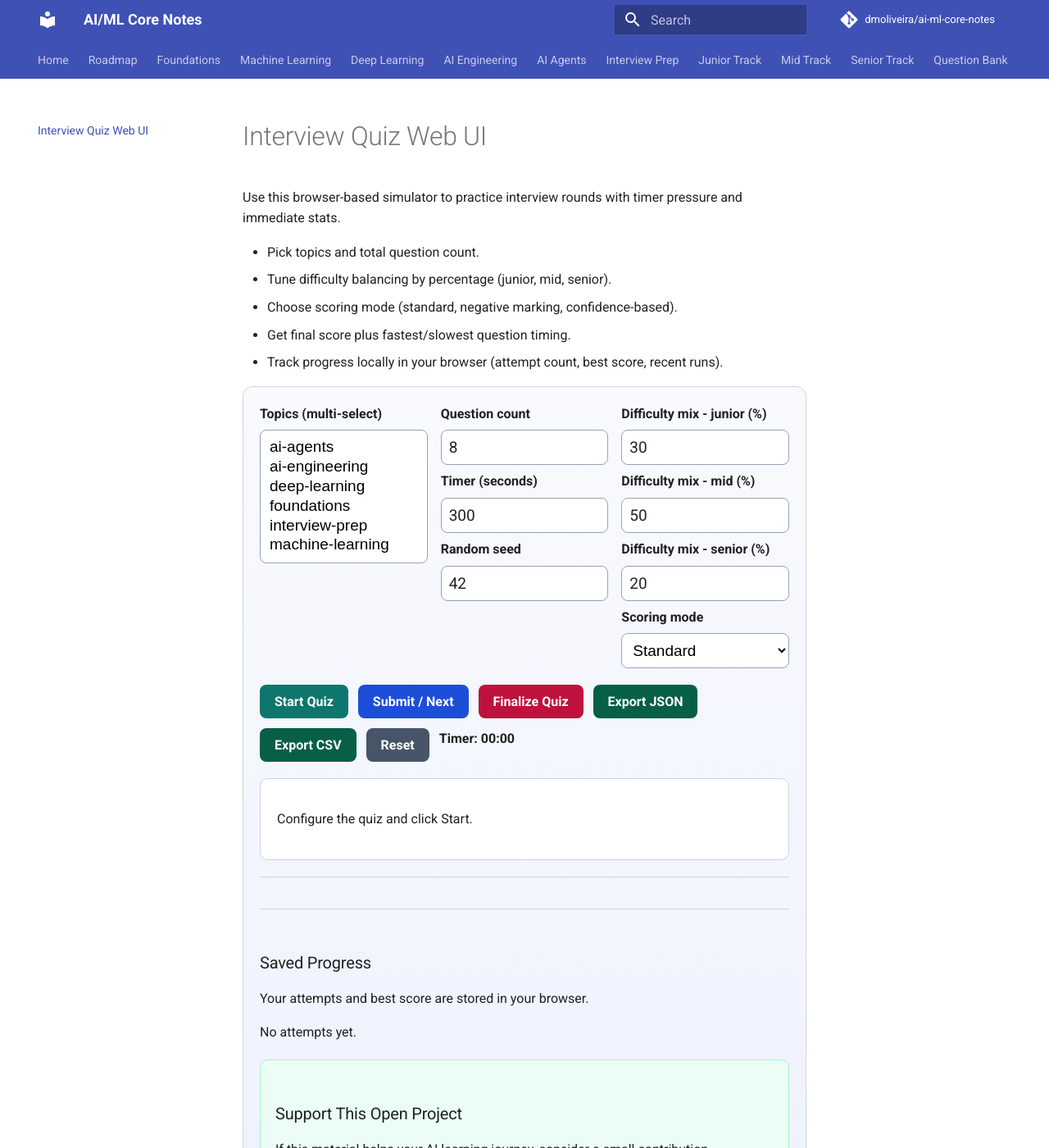
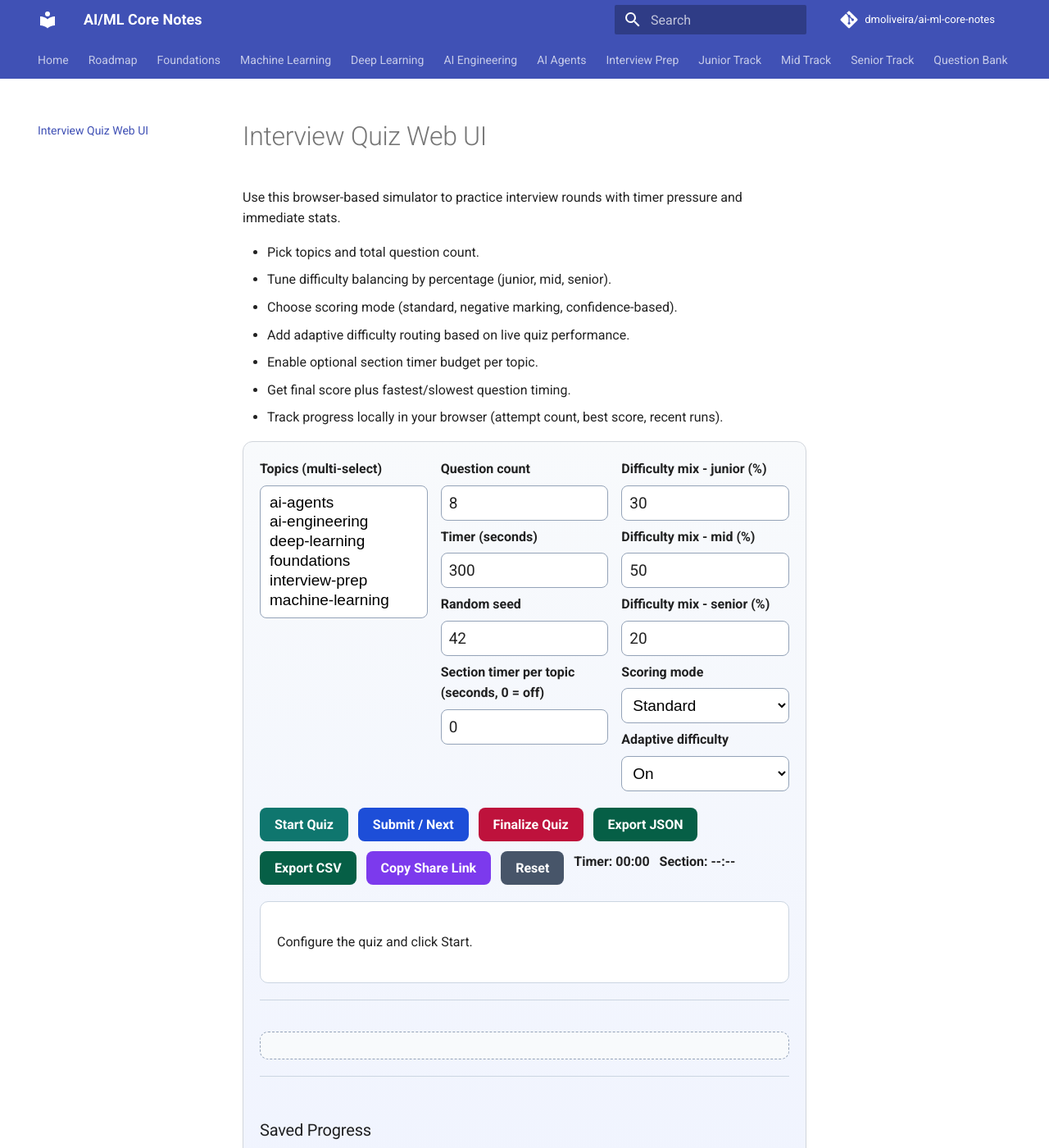
Before and after one commit to dmoliveira/ai-ml-core-notes, an MkDocs documentation site: the page built from docs/practice/quiz-web.md, in a window 1280 px wide and 1400 px high. Shown: the whole window at 82% size. Built offline with MkDocs 1.6.1 and Material for MkDocs 9.7.7, drawn with Linux system fonts in a browser that asks for light colours; comment, search, counter and statistics services are not loaded.

Commit message:
Extend quiz web UI with adaptive and section timer controls

```diff
--- a/docs/assets/quiz-web.css
+++ b/docs/assets/quiz-web.css
@@ -69,6 +69,11 @@
 #quiz-export-json,
 #quiz-export-csv {
   background: #065f46;
+  color: #ffffff;
+}
+
+#quiz-copy-share {
+  background: #7c3aed;
   color: #ffffff;
 }
 
@@ -145,6 +150,22 @@
   font-weight: 700;
 }
 
+.quiz-shared-view {
+  margin-top: 1rem;
+  border: 1px dashed #94a3b8;
+  border-radius: 10px;
+  padding: 0.8rem;
+  background: #f8fafc;
+}
+
+.quiz-shared-view h3 {
+  margin-top: 0;
+}
+
+#quiz-section-timer.quiz-section-over {
+  color: #b91c1c;
+}
+
 .quiz-results table {
   width: 100%;
   border-collapse: collapse;
--- a/docs/practice/quiz-web.md
+++ b/docs/practice/quiz-web.md
@@ -5,6 +5,8 @@ Use this browser-based simulator to practice interview rounds with timer pressur
 - Pick topics and total question count.
 - Tune difficulty balancing by percentage (junior, mid, senior).
 - Choose scoring mode (standard, negative marking, confidence-based).
+- Add adaptive difficulty routing based on live quiz performance.
+- Enable optional section timer budget per topic.
 - Get final score plus fastest/slowest question timing.
 - Track progress locally in your browser (attempt count, best score, recent runs).
 
@@ -25,6 +27,9 @@ Use this browser-based simulator to practice interview rounds with timer pressur
 
       <label for="quiz-seed">Random seed</label>
       <input id="quiz-seed" type="number" min="1" value="42">
+
+      <label for="quiz-section-limit">Section timer per topic (seconds, 0 = off)</label>
+      <input id="quiz-section-limit" type="number" min="0" max="1800" value="0">
     </div>
     <div class="quiz-control">
       <label for="quiz-weight-junior">Difficulty mix - junior (%)</label>
@@ -42,6 +47,12 @@ Use this browser-based simulator to practice interview rounds with timer pressur
         <option value="negative">Negative Marking</option>
         <option value="confidence">Confidence Based</option>
       </select>
+
+      <label for="quiz-adaptive-mode">Adaptive difficulty</label>
+      <select id="quiz-adaptive-mode">
+        <option value="on">On</option>
+        <option value="off">Off</option>
+      </select>
     </div>
   </div>
 
@@ -51,8 +62,10 @@ Use this browser-based simulator to practice interview rounds with timer pressur
     <button id="quiz-finalize" type="button">Finalize Quiz</button>
     <button id="quiz-export-json" type="button">Export JSON</button>
     <button id="quiz-export-csv" type="button">Export CSV</button>
+    <button id="quiz-copy-share" type="button">Copy Share Link</button>
     <button id="quiz-reset" type="button">Reset</button>
     <strong>Timer: <span id="quiz-timer">00:00</span></strong>
+    <strong>Section: <span id="quiz-section-timer">--:--</span></strong>
   </div>
 
   <div class="quiz-board" id="quiz-board">
@@ -60,6 +73,7 @@ Use this browser-based simulator to practice interview rounds with timer pressur
   </div>
   <div class="quiz-feedback" id="quiz-feedback"></div>
   <div class="quiz-results" id="quiz-results"></div>
+  <div class="quiz-shared-view" id="quiz-shared-view"></div>
 
   <div class="quiz-progress" id="quiz-progress">
     <h3>Saved Progress</h3>
```
